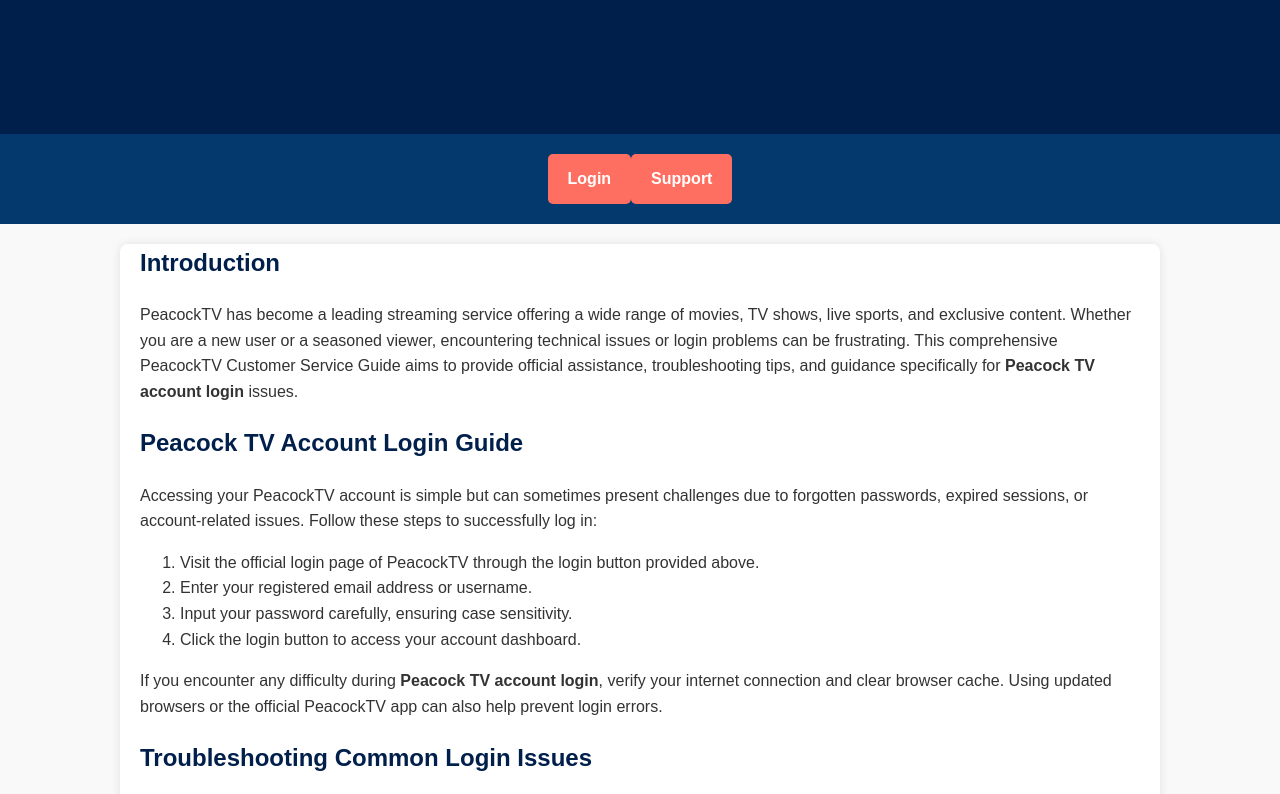
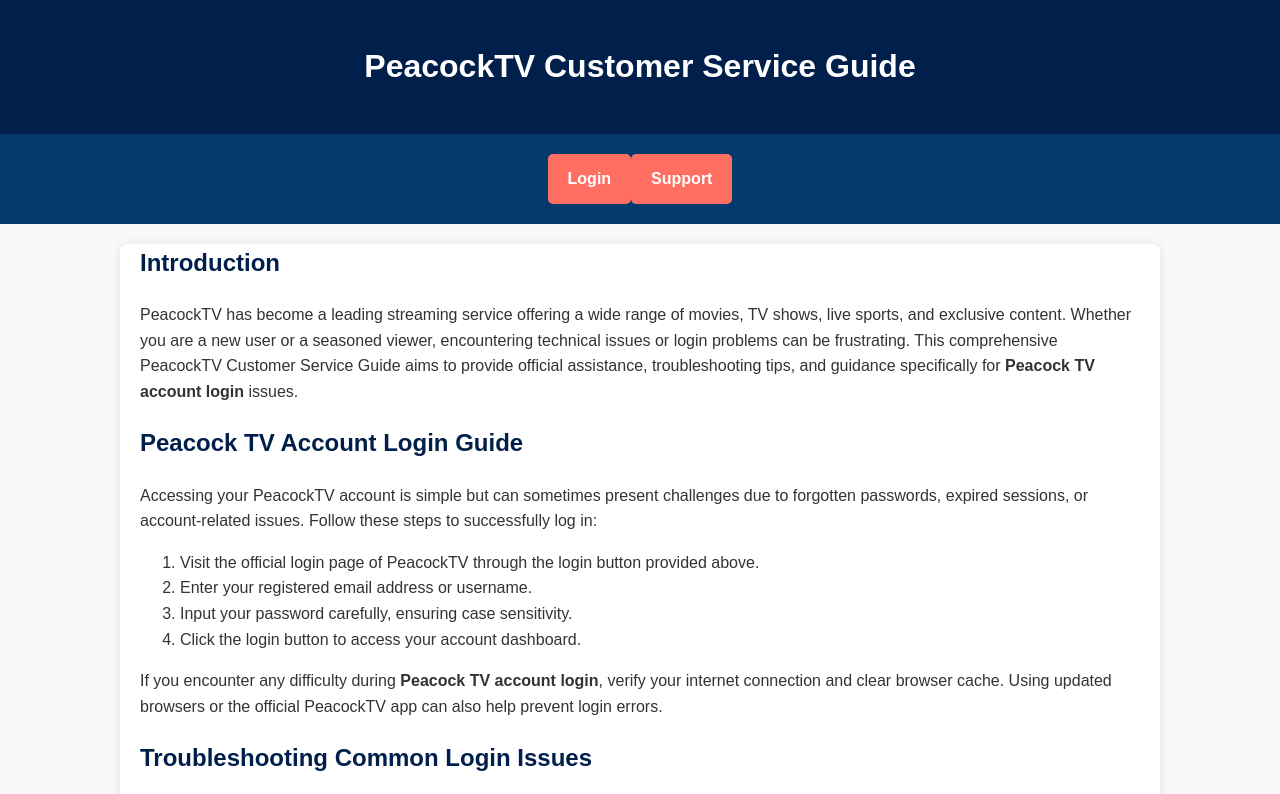
Before and after one commit to madhur8949-lgtm/peacocktvcustomerservice, a plain HTML site: page index.html in a window 1280 px wide. Shown: the top 794 px of the page. Drawn offline with Linux system fonts and the light colour scheme.

Commit message:
Update index.html

```diff
--- a/index.html
+++ b/index.html
@@ -7,6 +7,8 @@
     <meta name="description" content="Get complete guidance for PeacockTV customer service. Learn about Peacock TV account login, troubleshooting, and official support assistance for a seamless streaming experience.">
     <meta name="keywords" content="Peacock TV account login, Peacock TV login help, PeacockTV support, Peacock TV troubleshooting, Peacock TV customer service, Peacock TV help, Peacock TV assistance, Peacock TV sign-in, Peacock TV issues">
     <title>PeacockTV Customer Service Guide: Official Assistance & Troubleshooting Tips</title>
+<meta name="msvalidate.01" content="2D98BF34581F1CDE05BD7F55E6C6D017" />
+    <meta name="google-site-verification" content="tnyrEA8cHMUcWzuWZWgJNXuyRRLXwywr5L6StCevneA" />
     <style>
         body {
             font-family: Arial, sans-serif;
@@ -45,7 +47,10 @@
             border-radius: 8px;
             box-shadow: 0px 0px 10px rgba(0,0,0,0.1);
         }
-        h1, h2, h3 {
+        h1{
+            color:white;
+        }
+        h2, h3 {
             color: #011f4b;
         }
         .btn {
```
